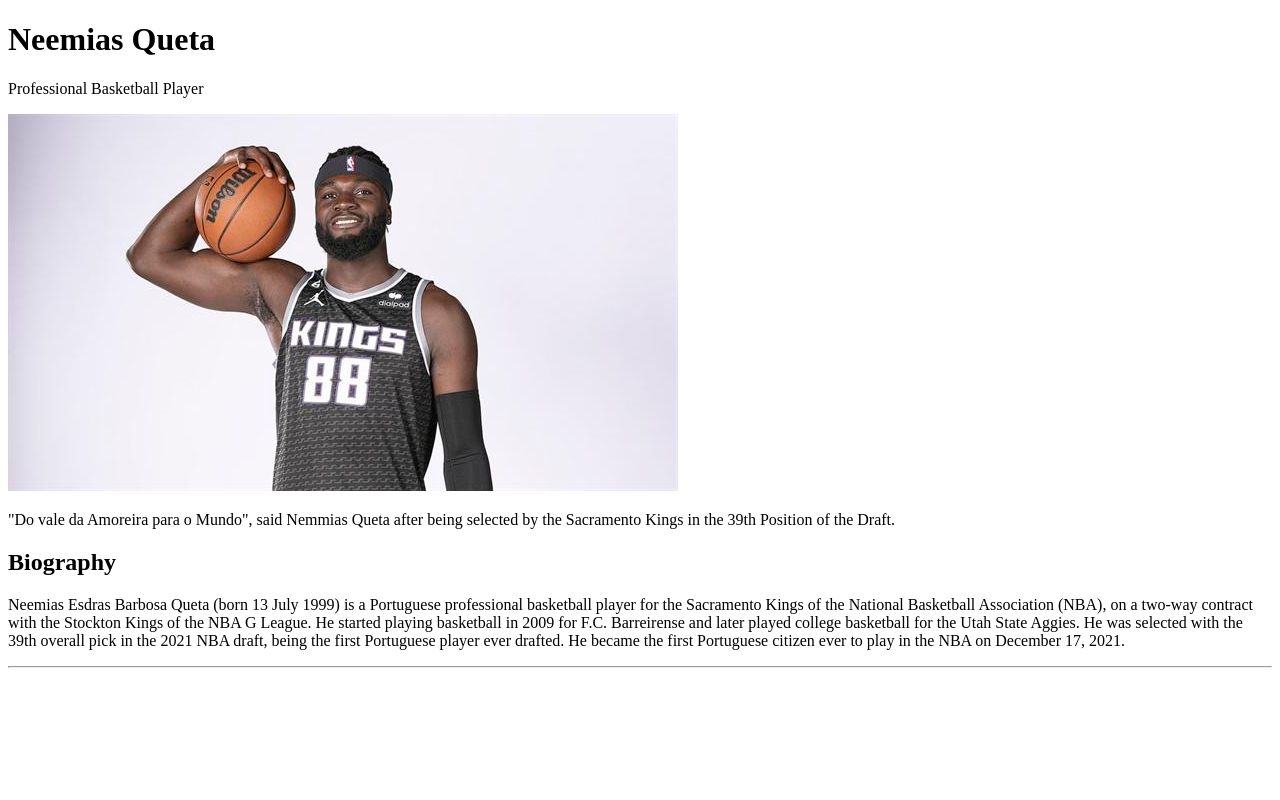
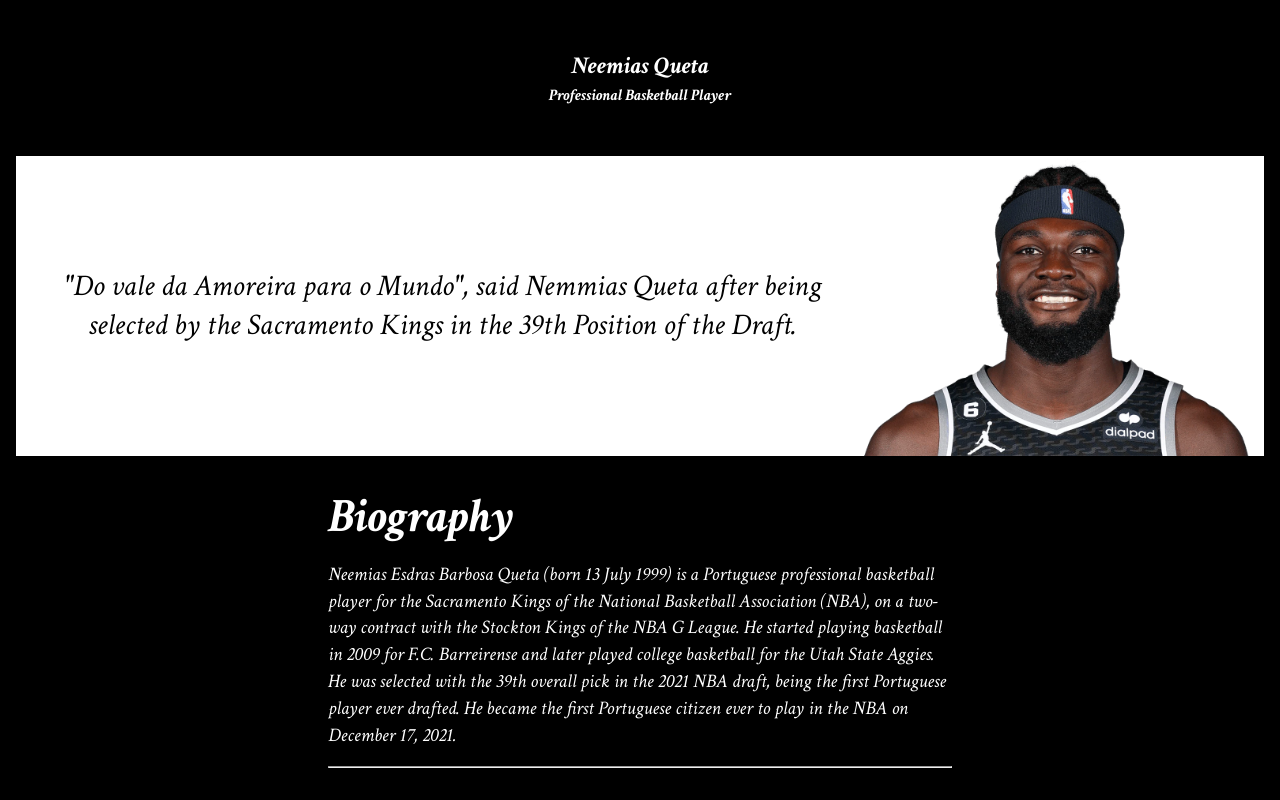
Before and after one commit to cosinhar/Tribute-Page, a plain HTML site: page index.html in a window 1280 px wide. Drawn offline with Linux system fonts and the light colour scheme.

Commit message:
Final Result

```diff
--- a/index.html
+++ b/index.html
@@ -4,19 +4,26 @@
     <meta charset="UTF-8">
     <meta http-equiv="X-UA-Compatible" content="IE=edge">
     <meta name="viewport" content="width=device-width, initial-scale=1.0">
+    <link rel="stylesheet" href="main.css">
+    <link href="https://fonts.googleapis.com/css2?family=Crimson+Text:ital,wght@1,400;1,700&display=swap" rel="stylesheet">
     <title>Neemias Queta Tribute Page</title>
+
 </head>
+
 <body>
+<section class="header">
     <h1 class="title">Neemias Queta</h1>
     <p class="description">Professional Basketball Player</p>
-
-<section class="Tribute">
-    <img src="images/neemias.jpg" alt="Neemias Queta Basketball Player  holding a ball">
-
-    <p>"Do vale da Amoreira para o Mundo", said Nemmias Queta after being selected by the Sacramento Kings in the 39th Position of the Draft.</p>
 </section>
 
-<section class="Bio">
+<section class="tribute">
+    <p>"Do vale da Amoreira para o Mundo", said Nemmias Queta after being selected by the Sacramento Kings in the 39th Position of the Draft.</p>
+
+    <img src="images/queta.jpg" alt="Neemias Queta Basketball Player  holding a ball">
+
+</section>
+
+<section class="bio">
     <h2>Biography</h2>
 
     <p>Neemias Esdras Barbosa Queta (born 13 July 1999) is a Portuguese professional basketball player
--- a/main.css
+++ b/main.css
@@ -0,0 +1,65 @@
+*{
+    margin: 0px;
+    padding: 0px;
+    box-sizing: border-box;
+    font-family:"Crimson Text", serif;
+}
+
+body{
+    color: white;
+    background-color: black;
+}
+
+.header{
+    padding: 2rem;
+    margin:  1rem 0px;
+    text-align: center;
+    line-height: 1.5;
+    font-weight: 700;
+}
+
+header> .title{
+    margin-bottom: 1rem;
+}
+
+.tribute{
+    display: grid;
+    grid-template-columns: 2fr 1fr;
+    max-width: 78rem;
+    margin: 0px auto;
+    align-items: center;
+    color: black;
+    background-color: white;
+    padding: 0px 0px 0px 1rem;
+    text-align: center;
+    font-weight: 400;
+    font-size: 30px;
+}
+
+img{
+    border-radius: 4px;
+    height: auto;
+    width: 100%;
+}
+
+.bio{
+    margin: 2rem auto;
+    padding: 0px 0.5rem;
+    max-width: 40rem;
+}
+
+.bio> h2{
+    font-weight: 700;
+    margin-bottom: 1rem;
+    font-size: 3rem;
+    line-height: 1.2;
+}
+
+.bio> p{
+    font-size: 1.2rem;
+    line-height: 1.4;
+}
+
+.bio> hr{
+    margin-top: 1rem;
+}
```
Also changed, not shown: images/neemias.jpg (deleted), images/queta.jpg (added).
